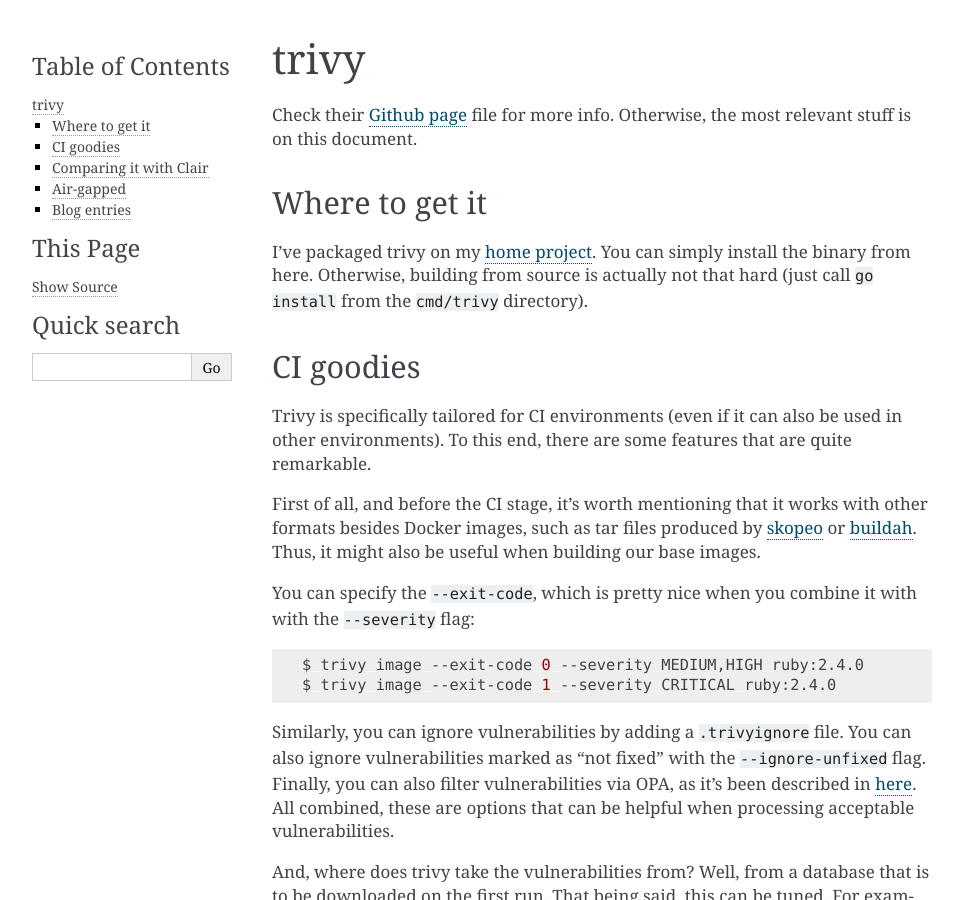
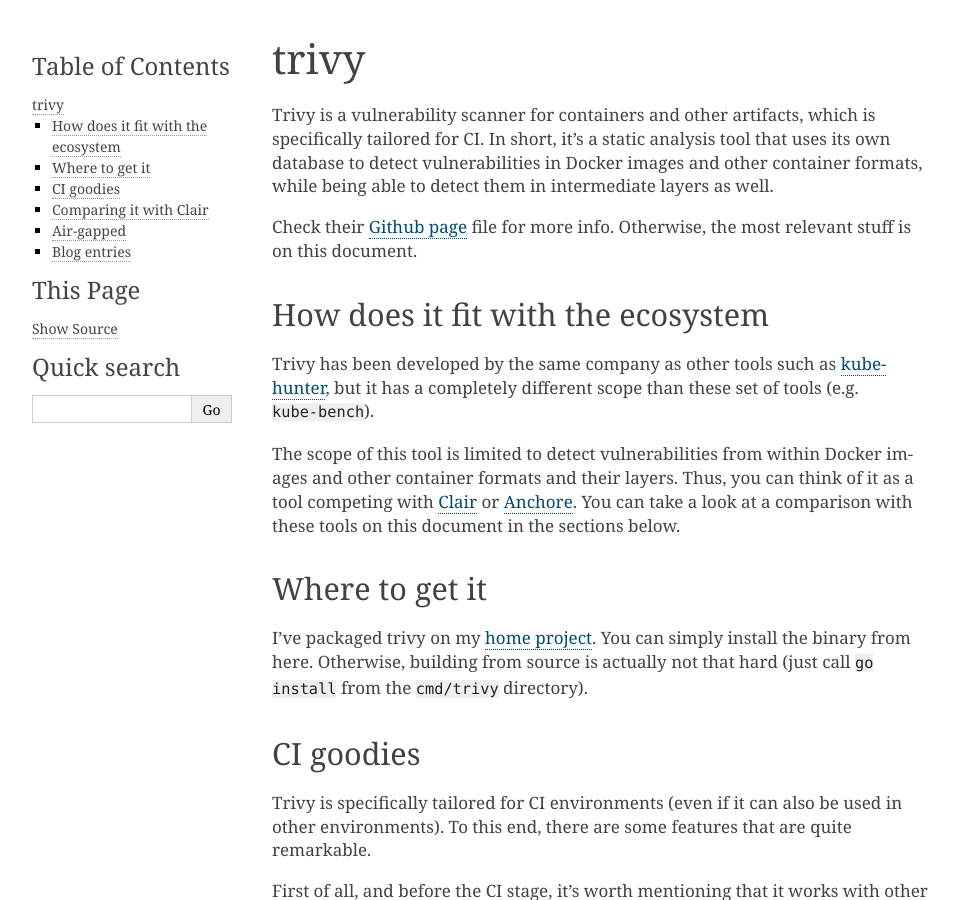
Before and after one commit to evrardjp/super-waffle, a Sphinx documentation site: the page built from docs/source/trivy.rst, in a window 1280 px wide and 900 px high. Shown: the whole window, without its empty margins (148-1111 px from the left). Built offline with Sphinx 7.4.7, drawn with Linux system fonts in a browser that asks for light colours.

Commit message:
trivy: added clarification with the ecosystem
Signed-off-by: Miquel Sabaté Solà <msabate@suse.com>

```diff
--- a/docs/source/trivy.rst
+++ b/docs/source/trivy.rst
@@ -2,9 +2,22 @@
 trivy
 #####
 
+Trivy is a vulnerability scanner for containers and other artifacts, which is specifically tailored for CI. In short, it's a static analysis tool that uses its own database to detect vulnerabilities in Docker images and other container formats, while being able to detect them in intermediate layers as well.
+
 Check their `Github page`_ file for more info. Otherwise, the most relevant stuff is on this document.
 
 .. _`Github page`: https://github.com/aquasecurity/trivy
+
+How does it fit with the ecosystem
+==================================
+
+Trivy has been developed by the same company as other tools such as `kube-hunter`_, but it has a completely different scope than these set of tools (e.g. :code:`kube-bench`).
+
+The scope of this tool is limited to detect vulnerabilities from within Docker images and other container formats and their layers. Thus, you can think of it as a tool competing with Clair_ or Anchore_. You can take a look at a comparison with these tools on this document in the sections below.
+
+.. _`kube-hunter`: https://github.com/aquasecurity/kube-hunter
+.. _Clair: https://github.com/quay/clair
+.. _Anchore: https://github.com/anchore/anchore-engine
 
 Where to get it
 ===============
```
